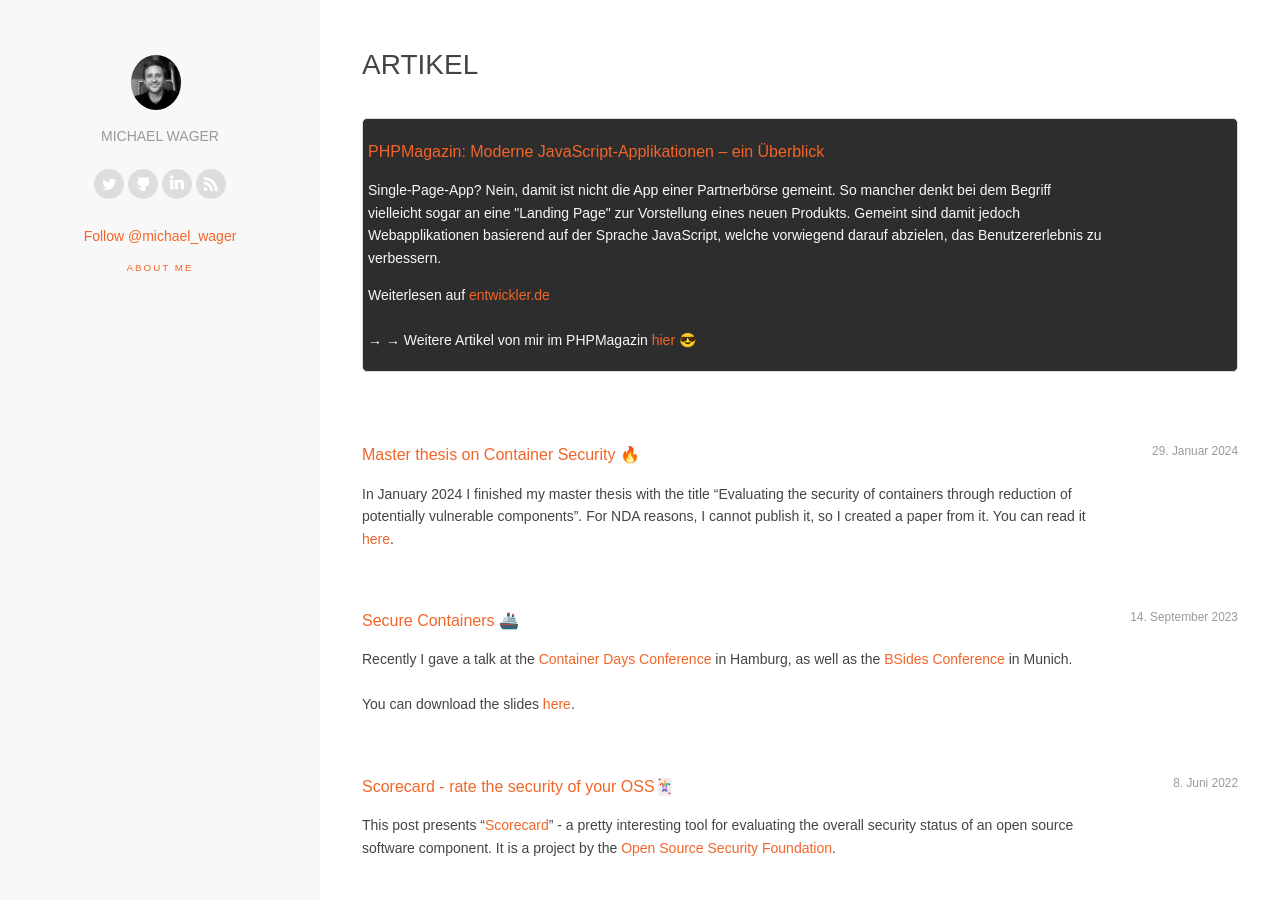
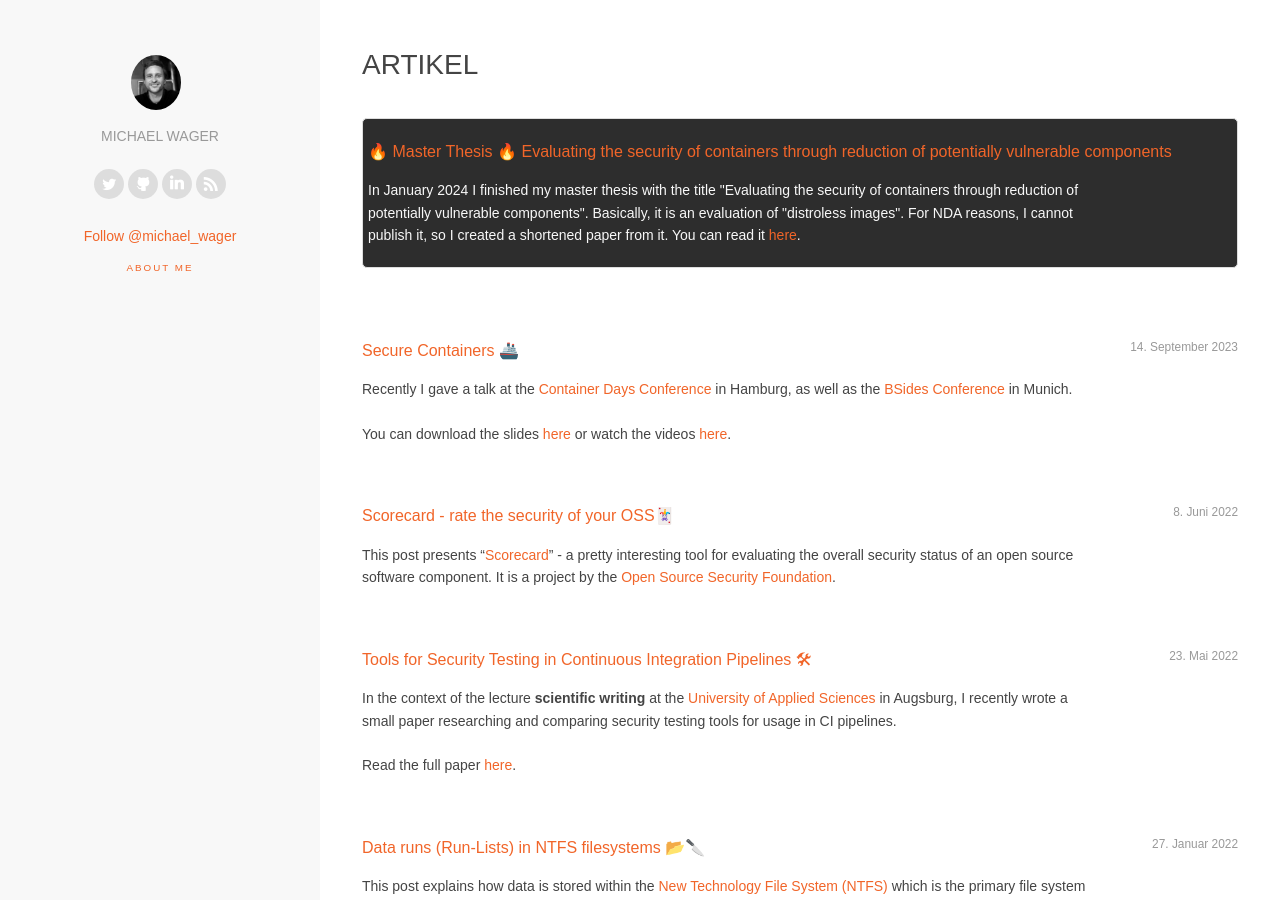
Before and after one commit to mwager/mwager.github.io, a Jekyll site: the page built from index.html, in a window 1280 px wide and 900 px high. Built offline with Jekyll 4.4.1, drawn with Linux system fonts in a browser that asks for light colours; nearby versions of some CDN libraries; comment, search, counter and statistics services are not loaded; some of the changed text lies outside the part shown.

Commit message:
update title and structure

```diff
--- a/_config.yml
+++ b/_config.yml
@@ -1,10 +1,10 @@
 # --- jekyll config ---
 
 # Site settings
-title: michael wager | software engineering & cyber security
+title: michael wager | cyber security consultant
 email: mail@mwager.de
-description: "software engineering & cyber security"
-keywords: "javascript typescript nodejs php software engineering germany augsburg münchen munich blog freelance fullstack web developer frontend backend security forensics cyber cybersecurity linux hacking container"
+description: "cyber security consultant"
+keywords: "javascript typescript nodejs php software engineering germany augsburg münchen munich blog freelance fullstack web developer frontend backend security forensics cyber cybersecurity linux hacking container distroless appsec devsecops devops cloud native"
 baseurl: ""
 url: "https://mwager.de"
 
--- a/_posts/2014-01-13-hello-world.markdown
+++ b/_posts/2014-01-13-hello-world.markdown
@@ -1,7 +1,7 @@
 ---
 layout: post
 title:  "Hello world!"
-date:   2014-01-13 23:39:14
+date:   2014-01-13 11:39:14
 categories: default
 ---
 
--- a/_posts/2023-09-14-container-days.md
+++ b/_posts/2023-09-14-container-days.md
@@ -6,7 +6,7 @@ categories: cyber_security
 ---
 
 Recently I gave a talk at the <a target="_blank" href="https://www.containerdays.io/">Container Days Conference</a> in Hamburg, as well as the <a target="_blank" href="https://2023.bsidesmunich.org/talks/002-05_YYBLSM_secure-containers-do-component-reduction-strategies-fix-your-container-security-nightmares/">BSides Conference</a> in Munich.
-<br><br>You can download the slides <a href="/assets/slides.pdf" target=_blank>here</a>.
+<br><br>You can download the slides <a href="/assets/slides.pdf" target=_blank>here</a> or watch the videos <a href="/cyber_security/2023/09/14/container-days/">here</a>.
 
 <iframe width="560" height="315" src="https://www.youtube.com/embed/7MdSURvtcNQ?si=FS6MdZqwJDLezhu_" title="Secure Containers" frameborder="0" allow="accelerometer; autoplay; clipboard-write; encrypted-media; gyroscope; picture-in-picture; web-share" allowfullscreen></iframe>
 
--- a/index.html
+++ b/index.html
@@ -10,36 +10,19 @@ layout: default
       <header class="post-header">
         <!-- <span class="post-date">August 2013</span> -->
         <h2 class="post-headline">
-          <a
-            href="https://entwickler.de/javascript/moderne-javascript-applikationen-ein-uberblick"
-          >
-            PHPMagazin: Moderne JavaScript-Applikationen – ein Überblick
+          <a target="_blank"
+            href="/assets/component_reduction_paper.pdf""
+          >🔥 Master Thesis 🔥
+            Evaluating the security of containers through reduction of potentially vulnerable components
           </a>
         </h2>
       </header>
 
       <div class="post-description">
-        <p>
-          Single-Page-App? Nein, damit ist nicht die App einer Partnerbörse
-          gemeint. So mancher denkt bei dem Begriff vielleicht sogar an eine
-          "Landing Page" zur Vorstellung eines neuen Produkts. Gemeint sind
-          damit jedoch Webapplikationen basierend auf der Sprache JavaScript,
-          welche vorwiegend darauf abzielen, das Benutzererlebnis zu verbessern.
-        </p>
+				<p>
+					In January 2024 I finished my master thesis with the title "Evaluating the security of containers through reduction of potentially vulnerable components". Basically, it is an evaluation of "distroless images". For NDA reasons, I cannot publish it, so I created a shortened paper from it. You can read it <a href="/assets/component_reduction_paper.pdf" target=_blank>here</a>.
 
-        <p>
-          Weiterlesen auf
-          <a
-            href="https://entwickler.de/javascript/moderne-javascript-applikationen-ein-uberblick"
-            >entwickler.de</a
-          >
-          <br />
-          <br />
-
-          → → Weitere Artikel von mir im PHPMagazin
-
-          <a href="https://entwickler.de/experten/michael-wager">hier</a> 😎
-        </p>
+					</p>
       </div>
     </section>
 
```
Also changed, not shown: _posts/2014-01-14-spa.md (added, +24 -0 lines), _posts/2024-01-29-paper-component-reduction.md (deleted, +0 -12 lines), images/abstract-component-reduction.png (deleted), 1 other file.
